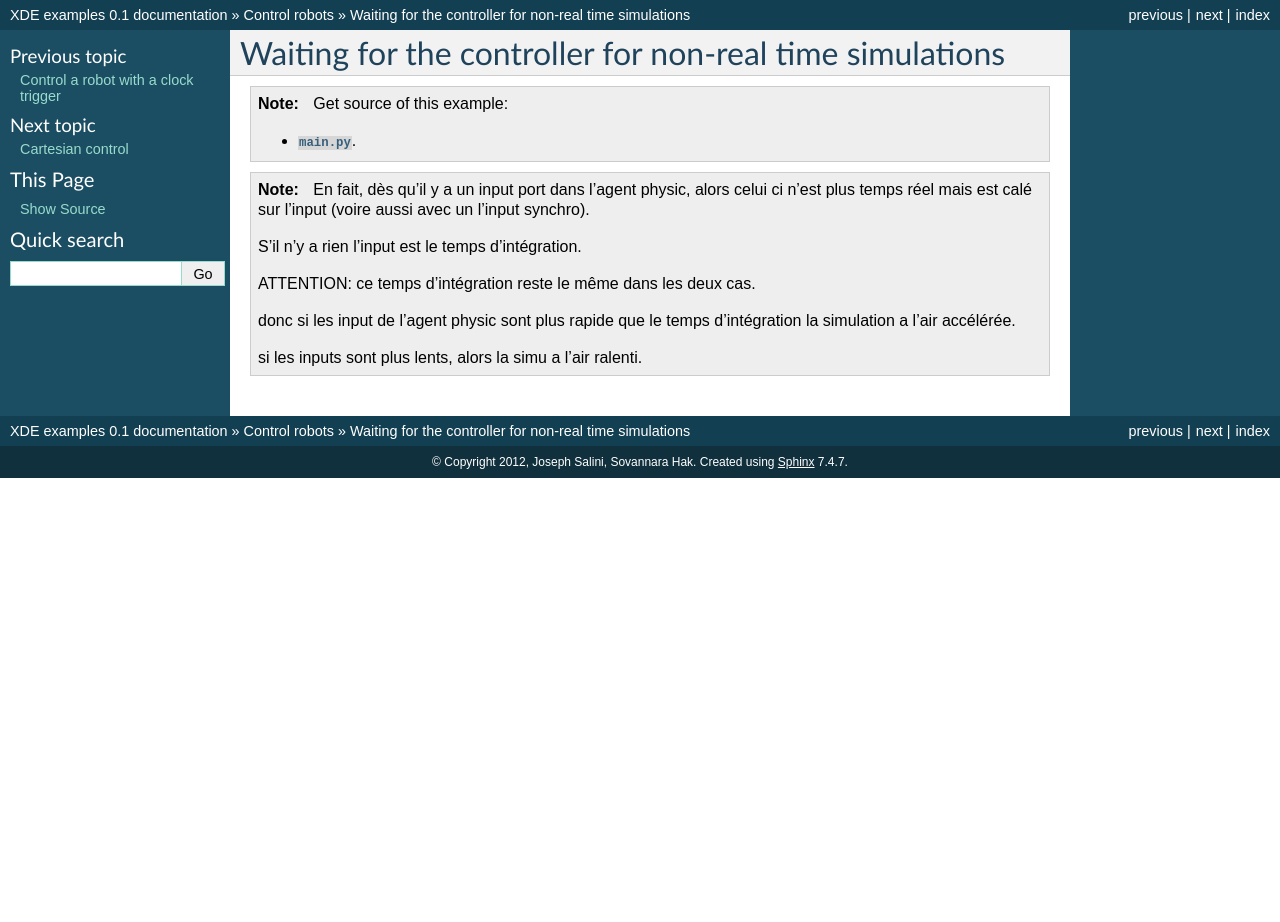
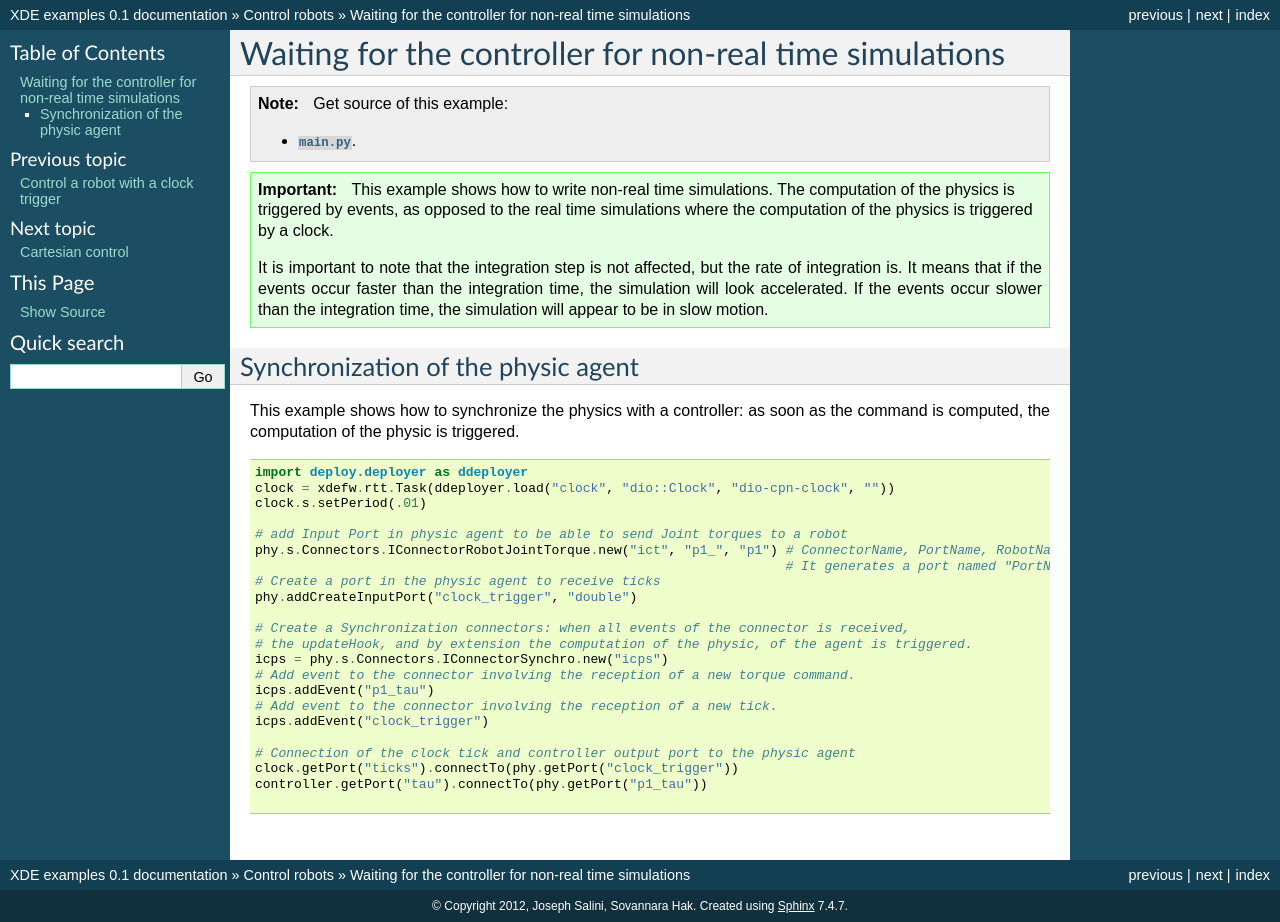
Before and after one commit to ISIR-SYROCO/XDE-DocExamples, a Sphinx documentation site: the page built from source/examples/02_control/04_control_sync_with_clock_and_controller.rst, in a window 1280 px wide. Built offline with Sphinx 7.4.7, drawn with Linux system fonts in a browser that asks for light colours; formulas are drawn with MathJax 3; before the commit the page ends 900 px from its top, so only the background shows below that.

Commit message:
Fix and complete control/control_sync_with_clock

```diff
--- a/source/examples/02_control/04_control_sync_with_clock_and_controller.rst
+++ b/source/examples/02_control/04_control_sync_with_clock_and_controller.rst
@@ -8,15 +8,22 @@ Waiting for the controller for non-real time simulations
    * :download:`main.py <04_control_sync_with_clock_and_controller/main.py>`.
 
 
+.. important::
+   This example shows how to write non-real time simulations. The computation
+   of the physics is triggered by events, as opposed to the real time simulations
+   where the computation of the physics is triggered by a clock.
 
-.. note::
+   It is important to note that the integration step is not affected, but the rate of integration is.
+   It means that if the events occur faster than the integration time, the simulation
+   will look accelerated. If the events occur slower than the integration time,
+   the simulation will appear to be in slow motion.
 
-   En fait, dès qu'il y a un input port dans l'agent physic, alors celui ci n'est plus temps réel mais est calé sur l'input (voire aussi avec un l'input synchro).
+Synchronization of the physic agent
+-----------------------------------
 
-   S'il n'y a rien l'input est le temps d'intégration.
+This example shows how to synchronize the physics with a controller:
+as soon as the command is computed, the computation of the physic is triggered.
 
-   ATTENTION: ce temps d'intégration reste le même dans les deux cas.
-
-   donc si les input de l'agent physic sont plus rapide que le temps d'intégration la simulation a l'air accélérée.
-
-   si les inputs sont plus lents, alors la simu a l'air ralenti.
+.. literalinclude:: 04_control_sync_with_clock_and_controller/main.py
+   :start-after: ##### Create clock, to synchronize phy and controller
+   :end-before: #-------------------------------------------------------------------------------
--- a/source/examples/02_control/04_control_sync_with_clock_and_controller/main.py
+++ b/source/examples/02_control/04_control_sync_with_clock_and_controller/main.py
@@ -48,14 +48,14 @@ for n in phy.s.GVM.Scene("main").getBodyNames():
 #-------------------------------------------------------------------------------
 
 import rtt_interface
-import dsimi.rtt
+import xdefw.rtt
 import physicshelper
 
-class MyController(dsimi.rtt.Task):
+class MyController(xdefw.rtt.Task):
 
     def __init__(self, taskName, world, robotName):
         task = rtt_interface.PyTaskFactory.CreateTask(taskName)
-        dsimi.rtt.Task.__init__(self, task)
+        xdefw.rtt.Task.__init__(self, task)
 
         self.model = physicshelper.createDynamicModel(world, robotName)
 
@@ -90,18 +90,24 @@ controller.s.setPeriod(0.001)
 
 ##### Create clock, to synchronize phy and controller
 import deploy.deployer as ddeployer
-clock = dsimi.rtt.Task(ddeployer.load("clock", "dio::Clock", "dio-cpn-clock", "dio/component/"))
+clock = xdefw.rtt.Task(ddeployer.load("clock", "dio::Clock", "dio-cpn-clock", ""))
 clock.s.setPeriod(.01)
 
-# add Input Port in physic agent
+# add Input Port in physic agent to be able to send Joint torques to a robot
 phy.s.Connectors.IConnectorRobotJointTorque.new("ict", "p1_", "p1") # ConnectorName, PortName, RobotName
                                                                     # It generates a port named "PortName"+"tau"
+# Create a port in the physic agent to receive ticks
 phy.addCreateInputPort("clock_trigger", "double")
 
+# Create a Synchronization connectors: when all events of the connector is received,
+# the updateHook, and by extension the computation of the physic, of the agent is triggered.
 icps = phy.s.Connectors.IConnectorSynchro.new("icps")
+# Add event to the connector involving the reception of a new torque command.
 icps.addEvent("p1_tau")
+# Add event to the connector involving the reception of a new tick.
 icps.addEvent("clock_trigger")
 
+# Connection of the clock tick and controller output port to the physic agent
 clock.getPort("ticks").connectTo(phy.getPort("clock_trigger"))
 controller.getPort("tau").connectTo(phy.getPort("p1_tau"))
 
@@ -117,6 +123,6 @@ controller.s.start()
 clock.s.start()
 
 ##### Interactive shell
-import dsimi.interactive
-shell = dsimi.interactive.shell()
+import xdefw.interactive
+shell = xdefw.interactive.shell()
 shell()
```
